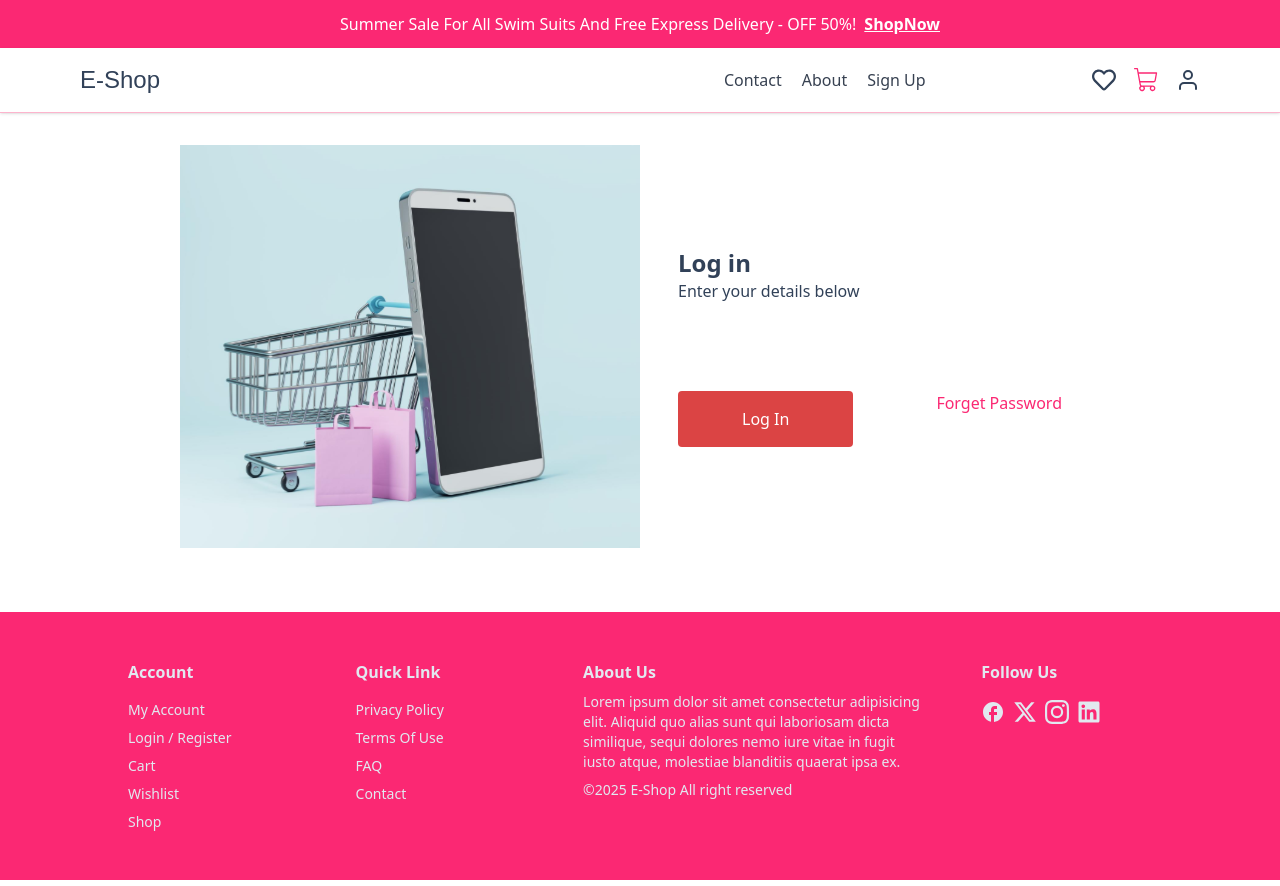
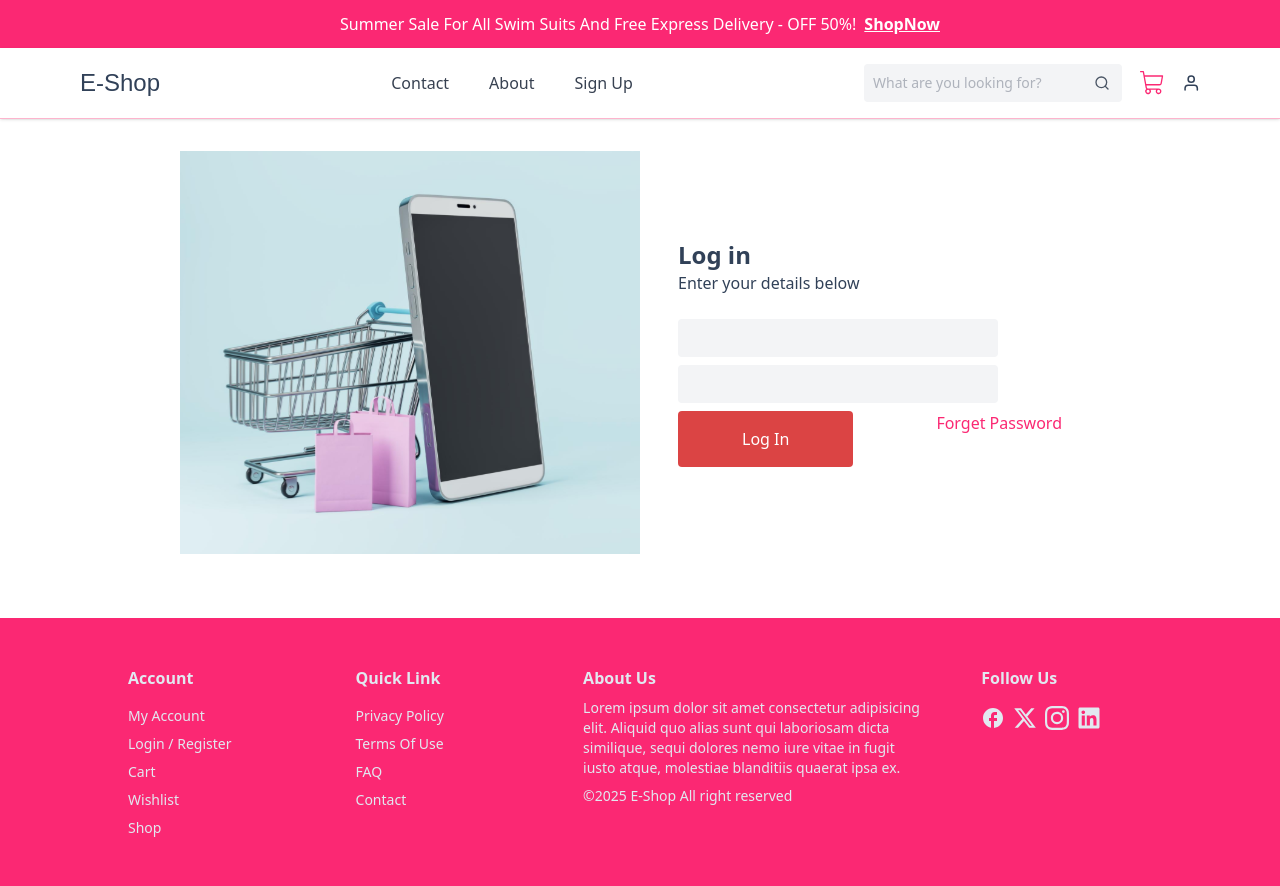
Before and after one commit to d4nyaras/e-commerce, a Next.js app: page /login in a window 1280 px wide. Built offline with nearby package versions, Linux system fonts and the light colour scheme; a web font is replaced by a local one; what @mui/material-nextjs would draw is missing.

Commit message:
Add: Input component + update navbar

```diff
--- a/src/app/cart/CartClient.tsx
+++ b/src/app/cart/CartClient.tsx
@@ -46,8 +46,8 @@ export default function CartClient() {
       </div>
 
       <div className="flex justify-between mt-8">
-        <div className="flex gap-4 h-fit">
-          <div style={{ border: "3px solid blue" }}>input coupon code</div>
+        <div className="flex gap-4 items-start ">
+          <Input placeholder="Coupon Code" className="py-4" />
           <Button label="Apply Coupon" />
         </div>
         <div className="w-[40%] border-2 font-medium text-base   rounded-md border-gray-800 p-8  ">
--- a/src/components/Button.tsx
+++ b/src/components/Button.tsx
@@ -19,7 +19,7 @@ export default function Button({
   return (
     <button
       onClick={onClick}
-      className={`bg-[#DB4444] text-white py-4 px-16 rounded flex items-center justify-center hover:opacity-70 transition cursor-pointer ${
+      className={`bg-[#DB4444] text-white py-4 px-16 h-fit whitespace-nowrap rounded flex items-center justify-center hover:opacity-70 transition cursor-pointer ${
         custom ? custom : ""
       } ${inPink && "bg-[#FB2873]"}`}
       disabled={disable}
--- a/src/components/Input.tsx
+++ b/src/components/Input.tsx
@@ -1,8 +1,45 @@
 "use client";
-export default function Input() {
+import React from "react";
+
+interface InputProps {
+  placeholder?: string;
+  className?: string;
+  icon?: React.ReactNode;
+}
+
+export default function Input({
+  placeholder = "",
+  className = "",
+  icon,
+}: InputProps) {
   return (
-    <div>
-      <input id="my-input" />
+    <div className="relative flex items-center w-full max-w-xs">
+      {icon && (
+        <span className="absolute right-3 text-gray-600 pointer-events-none">
+          {icon}
+        </span>
+      )}
+
+      <input
+        placeholder={placeholder}
+        className={`
+          outline-none
+          border
+          border-transparent
+          bg-gray-100
+          text-sm
+          text-gray-500
+          focus:border-[#FB2873]
+          focus:ring-0
+          transition
+          duration-300
+          rounded-sm
+          p-2
+          pr-10
+          w-full
+          ${className}
+        `}
+      />
     </div>
   );
 }
--- a/src/components/NavBar.tsx
+++ b/src/components/NavBar.tsx
@@ -7,6 +7,8 @@ import { FiUser, FiMenu, FiX } from "react-icons/fi";
 import { FaRegHeart } from "react-icons/fa";
 import { useAuth } from "@/context/AuthContext";
 import { useState } from "react";
+
+import { FiSearch } from "react-icons/fi";
 
 import Input from "./Input";
 
@@ -19,8 +21,8 @@ export default function NavBar() {
   const toggleMobileMenu = () => setIsMobileMenuOpen(!isMobileMenuOpen);
 
   return (
-    <div className="sticky top-0 w-full bg-white z-30 shadow-sm mb-8">
-      <div className="py-4 border-b-[1px] border-[#fdb4cd]">
+    <div className="sticky top-0 w-full bg-white z-30 shadow-sm mb-8 ">
+      <div className="py-4 border-b-[1px] border-[#fdb4cd] ">
         <Container>
           <div className="flex items-center justify-between">
             <Link
@@ -30,9 +32,7 @@ export default function NavBar() {
               E-Shop
             </Link>
 
-            <Input />
-
-            <div className="hidden md:flex gap-5 font-medium">
+            <div className="hidden md:flex gap-10 font-medium">
               <Link href="/contact" className="hover-pink">
                 Contact
               </Link>
@@ -46,7 +46,11 @@ export default function NavBar() {
 
             <div className="flex items-center gap-4">
               <div className="hidden md:flex gap-4 items-center">
-                <FaRegHeart size={24} />
+                <Input
+                  placeholder="What are you looking for?"
+                  icon={<FiSearch />}
+                />
+
                 <CartCount />
                 <FiUser size={24} />
               </div>
```
